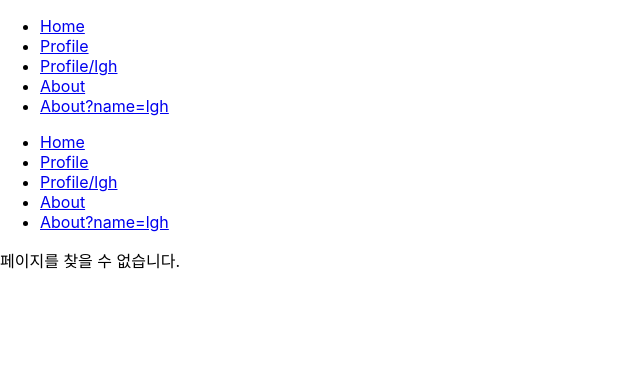
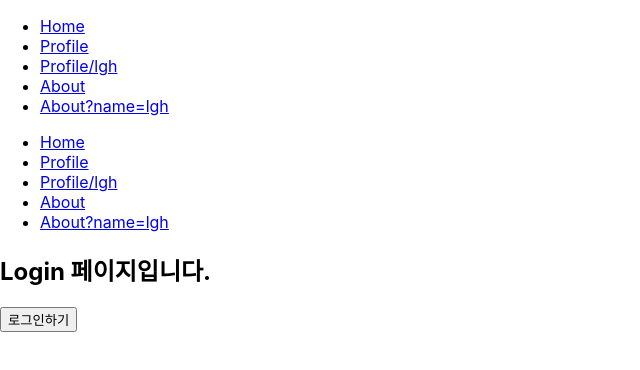
Before and after one commit to GyoHeon/stfe, a React (Create React App) app in the folder react-template-practice/: page /Login in a window 1280 px wide. Shown: the top 370 px of the page, without its empty margins (0-640 px from the left). Built offline with nearby package versions, Linux system fonts and the light colour scheme.

Commit message:
course: 10.4.7

```diff
--- a/react-template-practice/src/App.js
+++ b/react-template-practice/src/App.js
@@ -5,6 +5,7 @@ import About from "./pages/About";
 import NotFound from "./pages/NotFound";
 import Links from "./components/Links";
 import NavLinks from "./components/NavLinks";
+import Login from "./pages/Login";
 
 function App() {
   return (
@@ -12,6 +13,7 @@ function App() {
       <Links />
       <NavLinks />
       <Switch>
+        <Route path="/Login" component={Login} />
         <Route path="/Profile/:id" component={Profile} />
         <Route path="/Profile" component={Profile} />
         <Route path="/About" component={About} />
--- /dev/null
+++ b/react-template-practice/src/components/LoginButton.jsx
@@ -0,0 +1,11 @@
+import { withRouter } from "react-router-dom";
+
+export default withRouter(function LoginButton(props) {
+  function login() {
+    setTimeout(() => {
+      props.history.push("/");
+    }, 1000);
+  }
+
+  return <button onClick={login}>로그인하기</button>;
+});
--- /dev/null
+++ b/react-template-practice/src/pages/Login.jsx
@@ -0,0 +1,10 @@
+import LoginButton from "../components/LoginButton";
+
+export default function Login() {
+  return (
+    <div>
+      <h2>Login 페이지입니다.</h2>
+      <LoginButton />
+    </div>
+  );
+}
```
